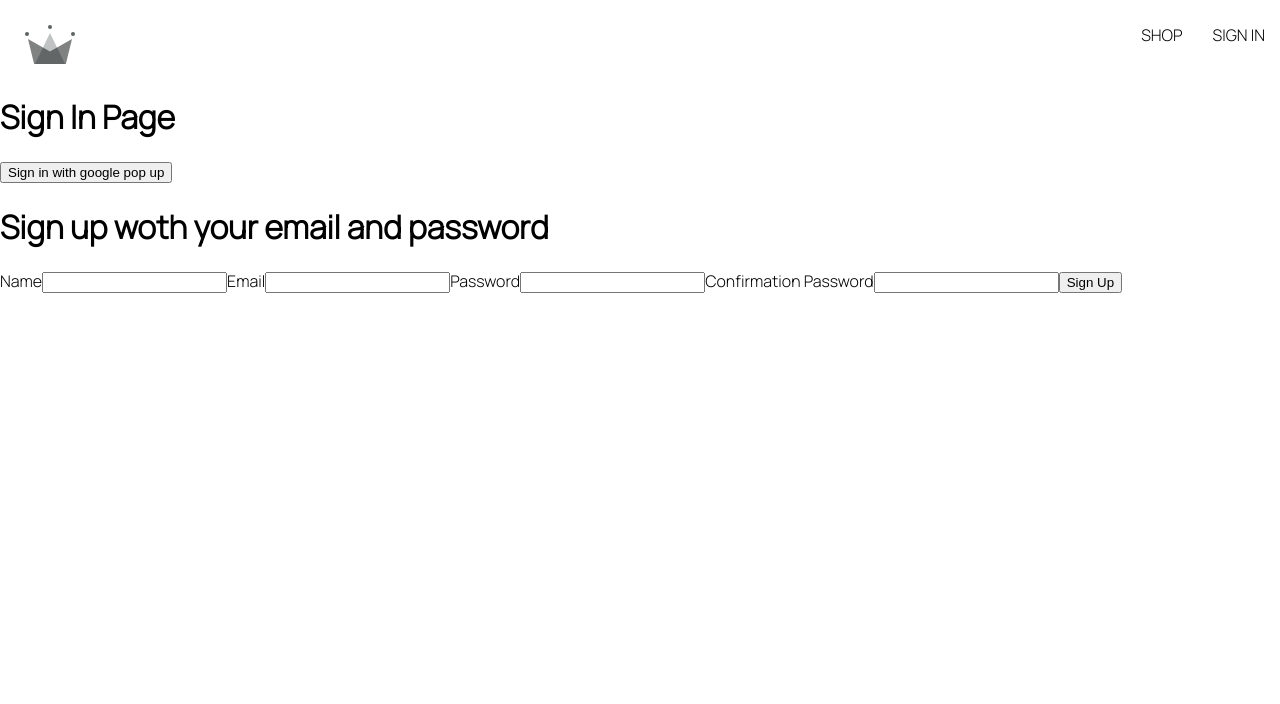
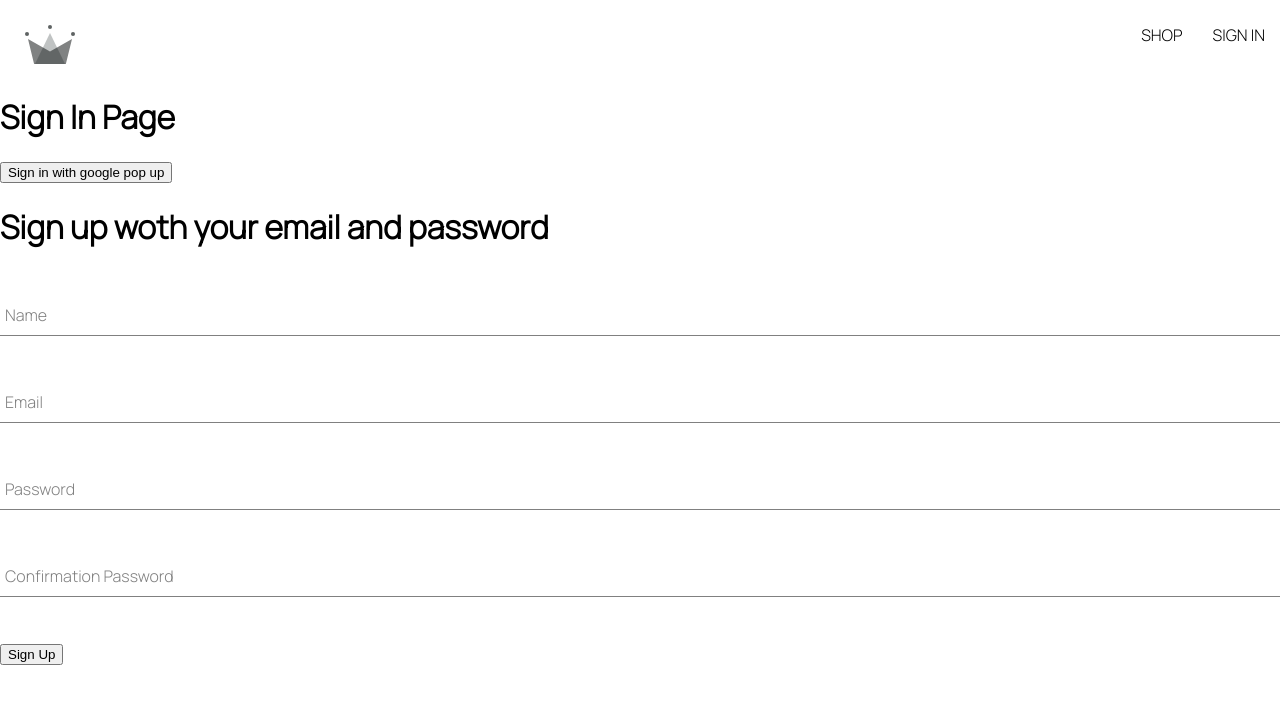
Before and after one commit to alhadad-xyz/crwn-clothing, a React (Create React App) app: page /sign-in in a window 1280 px wide. Shown: the top 704 px of the page. Built offline with nearby package versions, Linux system fonts and the light colour scheme.

Commit message:
101. Generalizing Form Input Component

```diff
--- /dev/null
+++ b/src/components/form-input/form-input-component.jsx
@@ -0,0 +1,20 @@
+import "./form-input.styles.scss";
+
+const FormInput = ({ label, ...otherProps }) => {
+  return (
+    <div className="group">
+      <input className="form-input" {...otherProps} />
+      {label && (
+        <label
+          className={`${
+            otherProps.value.length ? "shrink" : ""
+          } form-input-label`}
+        >
+          {label}
+        </label>
+      )}
+    </div>
+  );
+};
+
+export default FormInput;
--- /dev/null
+++ b/src/components/form-input/form-input.styles.scss
@@ -0,0 +1,54 @@
+$sub-color: grey;
+$main-color: black;
+
+@mixin shrinkLabel {
+  top: -14px;
+  font-size: 12px;
+  color: $main-color;
+}
+
+.group {
+  position: relative;
+  margin: 45px 0;
+
+  .form-input {
+    background: none;
+    background-color: white;
+    color: $sub-color;
+    font-size: 18px;
+    padding: 10px 10px 10px 5px;
+    display: block;
+    width: 100%;
+    border: none;
+    border-radius: 0;
+    border-bottom: 1px solid $sub-color;
+    margin: 25px 0;
+
+    &:focus {
+      outline: none;
+    }
+
+    &:focus ~ .form-input-label {
+      @include shrinkLabel();
+    }
+  }
+
+  input[type='password'] {
+    letter-spacing: 0.3em;
+  }
+
+  .form-input-label {
+    color: $sub-color;
+    font-size: 16px;
+    font-weight: normal;
+    position: absolute;
+    pointer-events: none;
+    left: 5px;
+    top: 10px;
+    transition: 300ms ease all;
+
+    &.shrink {
+      @include shrinkLabel();
+    }
+  }
+}
--- a/src/components/sign-up-form/sign-up-form.component.jsx
+++ b/src/components/sign-up-form/sign-up-form.component.jsx
@@ -3,6 +3,7 @@
   createAuthUserWithEmailAndPassword,
   createUserDocumentFromAuth,
 } from "../../utils/firebase/firebase.util";
+import FormInput from "../form-input/form-input-component";
 
 const defaultFormFields = {
   displayName: "",
@@ -54,38 +55,44 @@
     <div>
       <h1>Sign up woth your email and password</h1>
       <form onSubmit={handleSumit}>
-        <label>Name</label>
-        <input
+        <FormInput
+          label="Name"
           type="text"
           required
           onChange={handleChange}
           name="displayName"
           value={displayName}
         />
-        <label>Email</label>
-        <input
+
+        <FormInput
+          label="Email"
           type="email"
           required
           onChange={handleChange}
           name="email"
           value={email}
         />
-        <label>Password</label>
-        <input
+
+        <FormInput
+          label="Password"
           type="password"
           required
           onChange={handleChange}
           name="password"
           value={password}
+          autoComplete="on"
         />
-        <label>Confirmation Password</label>
-        <input
+
+        <FormInput
+          label="Confirmation Password"
           type="password"
           required
           onChange={handleChange}
           name="confirmPassword"
           value={confirmPassword}
+          autoComplete="on"
         />
+
         <button type="submit">Sign Up</button>
       </form>
     </div>
```
